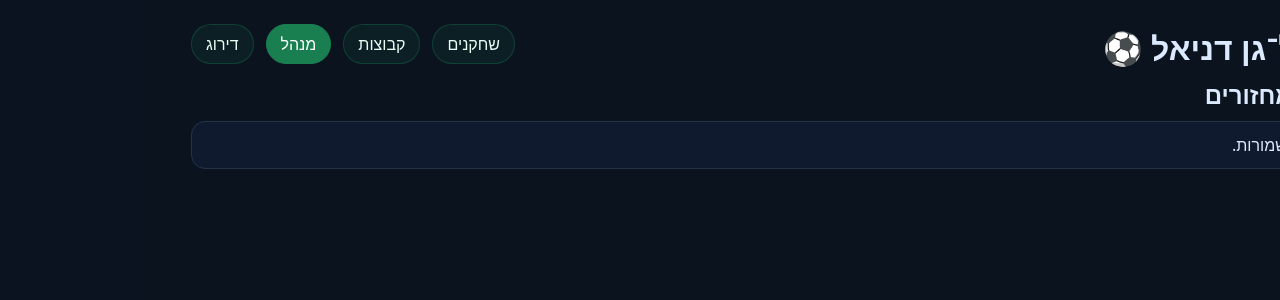
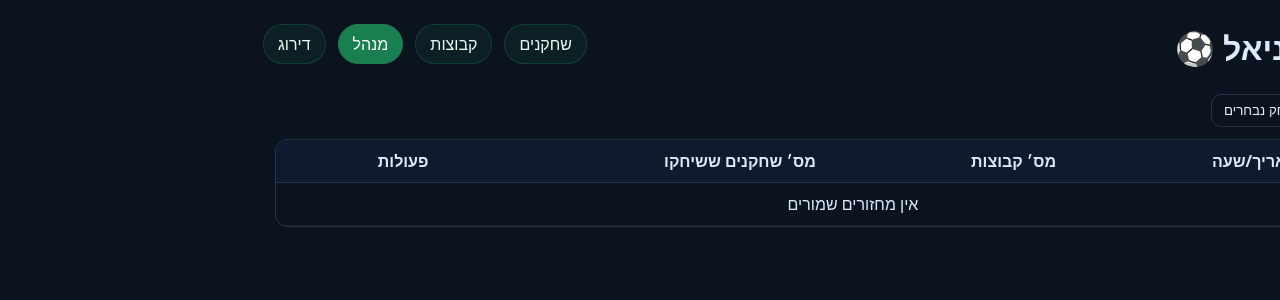
Before and after one commit to ShmuelBarazani/kat-regel-gan-daniel-v2, a React (Vite) app: page /admin in a window 1280 px wide. Shown: the top 300 px of the page. Built offline with nearby package versions, Linux system fonts and the light colour scheme.

Commit message:
Update Admin.jsx

```diff
--- a/src/pages/Admin.jsx
+++ b/src/pages/Admin.jsx
@@ -1,39 +1,82 @@
-import React from "react";
+// src/pages/Admin.jsx
+import React, { useEffect, useState } from "react";
 
-const KEY = "katregel.roundDrafts.v1";
+const ROUNDS_KEY = "rounds_store_v1";
 
-export default function Admin(){
-  const drafts = JSON.parse(localStorage.getItem(KEY) || "[]");
+export default function Admin() {
+  const [rounds, setRounds] = useState([]);
+  const [checked, setChecked] = useState(new Set());
+
+  function load() {
+    try {
+      const arr = JSON.parse(localStorage.getItem(ROUNDS_KEY) || "[]");
+      setRounds(Array.isArray(arr) ? arr : []);
+    } catch {
+      setRounds([]);
+    }
+  }
+  useEffect(() => { load(); }, []);
+
+  function toggleCheck(id) {
+    const next = new Set(checked);
+    next.has(id) ? next.delete(id) : next.add(id);
+    setChecked(next);
+  }
+  function removeSelected() {
+    const left = rounds.filter((r) => !checked.has(r.id));
+    localStorage.setItem(ROUNDS_KEY, JSON.stringify(left));
+    setChecked(new Set());
+    setRounds(left);
+  }
+  function openRound(r) {
+    alert(`פתיחת מחזור בתצוגה בלבד:\nתאריך: ${new Date(r.createdAt).toLocaleString('he-IL')}\nקבוצות: ${r.teamsCount}\nשחקנים: ${r.playersCount}`);
+  }
+
   return (
-    <div>
-      <h2 style={{margin:"0 0 10px"}}>טיוטות מחזורים</h2>
-      {drafts.length===0 && <div className="card">אין טיוטות שמורות.</div>}
+    <div className="page" style={{ padding:"16px 12px" }}>
+      <header style={{ display:"flex", alignItems:"center", gap:8 }}>
+        <h2 style={{ margin:0 }}>מנהל</h2>
+        <button className="btn" onClick={load}>רענן</button>
+        <button className="btn ghost" onClick={removeSelected} disabled={!checked.size}>מחק נבחרים</button>
+      </header>
 
-      <div style={{display:"grid", gridTemplateColumns:"repeat(auto-fit,minmax(280px,1fr))", gap:12}}>
-        {drafts.map((d,i)=>(
-          <div key={i} className="card">
-            <div style={{display:"flex", justifyContent:"space-between", marginBottom:8}}>
-              <b>{new Date(d.ts).toLocaleString()}</b>
-              <span style={{color:"#9fb0cb"}}>{d.totals.teamsCount} קבוצות · {d.totals.active} שחקנים</span>
-            </div>
-
-            {d.teams.map((t,idx)=>(
-              <div key={idx} style={{marginBottom:8}}>
-                <b>{t.name}</b>
-                <ul style={{listStyle:"none", padding:0, margin:"4px 0 0"}}>
-                  {t.players.map(p=>(
-                    <li key={p.id}
-                        style={{display:"flex", justifyContent:"space-between", borderTop:"1px dashed #24324a", padding:"3px 0"}}>
-                      <span>{p.name} ({p.pos})</span>
-                      <span>{p.rating}</span>
-                    </li>
-                  ))}
-                </ul>
-              </div>
-            ))}
-          </div>
-        ))}
-      </div>
+      <section style={{ marginTop:12 }}>
+        <div style={{ border:"1px solid var(--edge,#24324a)", borderRadius:12, overflow:"auto" }}>
+          <table style={{ width:"100%", borderCollapse:"separate", borderSpacing:0 }}>
+            <thead style={{ position:"sticky", top:0, background:"var(--card,#0f1a2e)" }}>
+              <tr>
+                <th style={th}>בחר</th>
+                <th style={th}>תאריך/שעה</th>
+                <th style={th}>מס׳ קבוצות</th>
+                <th style={th}>מס׳ שחקנים ששיחקו</th>
+                <th style={th}>פעולות</th>
+              </tr>
+            </thead>
+            <tbody>
+              {rounds.length === 0 && (
+                <tr><td colSpan={5} style={{ ...td, textAlign:"center" }}>אין מחזורים שמורים</td></tr>
+              )}
+              {rounds.map((r)=>(
+                <tr key={r.id}>
+                  <td style={tdCenter}>
+                    <input type="checkbox" checked={checked.has(r.id)} onChange={()=>toggleCheck(r.id)} />
+                  </td>
+                  <td style={td}>{new Date(r.createdAt).toLocaleString('he-IL')}</td>
+                  <td style={td}>{r.teamsCount}</td>
+                  <td style={td}>{r.playersCount}</td>
+                  <td style={td}>
+                    <button className="btn tiny" onClick={()=>openRound(r)}>פתח מחזור</button>
+                  </td>
+                </tr>
+              ))}
+            </tbody>
+          </table>
+        </div>
+      </section>
     </div>
   );
 }
+
+const th = { textAlign:"right", padding:"10px 12px", borderBottom:"1px solid var(--edge,#24324a)", whiteSpace:"nowrap" };
+const td = { textAlign:"right", padding:"10px 12px", borderBottom:"1px solid rgba(255,255,255,.06)" };
+const tdCenter = { ...td, textAlign:"center" };
```
